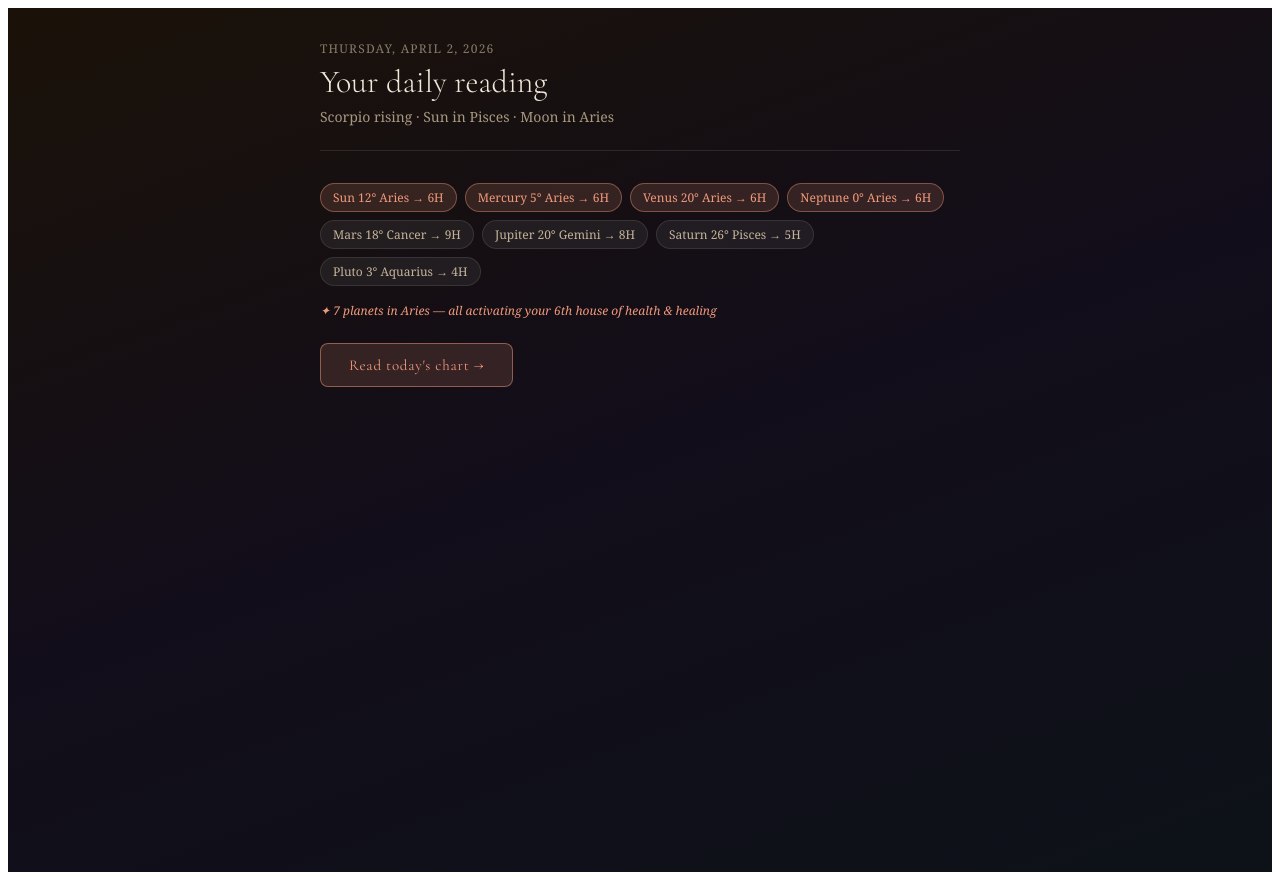
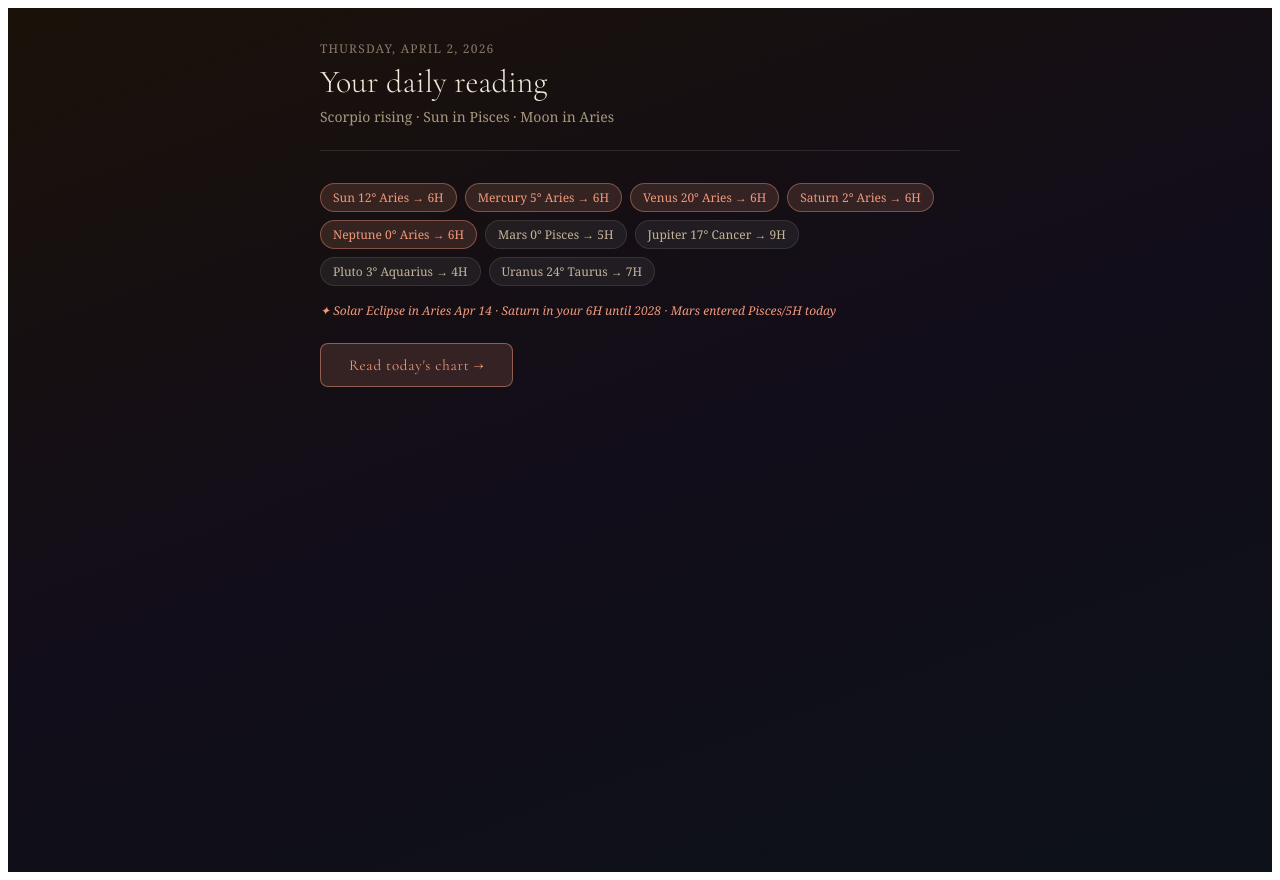
Before and after one commit to jocelynPorcaro444/Daily444, a Next.js app: page / in a window 1280 px wide. Built offline with nearby package versions, Linux system fonts and the light colour scheme.

Commit message:
Update App.jsx

```diff
--- a/components/App.jsx
+++ b/components/App.jsx
@@ -4,14 +4,15 @@ const MONTHS = ["January","February","March","April","May","June","July","August
 const DAYS = ["Sunday","Monday","Tuesday","Wednesday","Thursday","Friday","Saturday"];
 
 const TRANSITS = [
-  { planet: "Sun", degree: "12°", sign: "Aries", house: "6H" },
-  { planet: "Mercury", degree: "5°", sign: "Aries", house: "6H" },
-  { planet: "Venus", degree: "20°", sign: "Aries", house: "6H" },
-  { planet: "Neptune", degree: "0°", sign: "Aries", house: "6H" },
-  { planet: "Mars", degree: "18°", sign: "Cancer", house: "9H" },
-  { planet: "Jupiter", degree: "20°", sign: "Gemini", house: "8H" },
-  { planet: "Saturn", degree: "26°", sign: "Pisces", house: "5H" },
-  { planet: "Pluto", degree: "3°", sign: "Aquarius", house: "4H" },
+  { planet: "Sun", degree: "12°", sign: "Aries", house: "6H", note: "health & routine" },
+  { planet: "Mercury", degree: "5°", sign: "Aries", house: "6H", note: "health & routine" },
+  { planet: "Venus", degree: "20°", sign: "Aries", house: "6H", note: "leaves 6H Apr 19" },
+  { planet: "Saturn", degree: "2°", sign: "Aries", house: "6H", note: "here until 2028!" },
+  { planet: "Neptune", degree: "0°", sign: "Aries", house: "6H", note: "165yr cycle!" },
+  { planet: "Mars", degree: "0°", sign: "Pisces", house: "5H", note: "just entered today!" },
+  { planet: "Jupiter", degree: "17°", sign: "Cancer", house: "9H", note: "beliefs & wisdom" },
+  { planet: "Pluto", degree: "3°", sign: "Aquarius", house: "4H", note: "home & roots" },
+  { planet: "Uranus", degree: "24°", sign: "Taurus", house: "7H", note: "partnerships" },
 ];
 
 function buildPrompt(dateStr) {
@@ -23,10 +24,14 @@ Natal: Sun 19 Pisces 5H, Moon 1 Aries 6H, Mercury 29 Capricorn 3H, Venus 0 Aries
 About Jocelyn: healthcare professional with integrative/functional medicine background, recently finished a 72-hour water fast, on a 60-day gut reset protocol, practices hot yoga, grows lion's mane mushrooms, crochets, gluten-free since 2026, lives in Fort Collins CO, two daughters, partner Steve.
 
 CURRENT TRANSITS ${dateStr}:
-7 planets in Aries all transiting her 6th house of health, body, daily routine and service. Extraordinary activation.
-Neptune just entered Aries 0° first time in 165 years — spiritual renewal to her 6th house.
-Jupiter 20 Gemini her 8H, Saturn 26 Pisces her 5H, Pluto 3 Aquarius her 4H, Mars 18 Cancer her 9H.
-
+CRITICAL: Solar Eclipse in Aries on April 14 — directly hitting her 6H. Huge new beginning in health and body being seeded RIGHT NOW.
+Saturn 2 Aries → her 6H (long-term structure, here until 2028!)
+Neptune 0 Aries → her 6H (spiritual renewal, first time in 165 years)
+Venus 20 Aries → her 6H (moving to Taurus/7H on April 19)
+Mars just entered Pisces 0 → her 5H TODAY (creativity, joy, daughters)
+Jupiter 17 Cancer → her 9H (expansion of beliefs and wisdom)
+Pluto 3 Aquarius → her 4H (transformation of home and roots)
+Uranus 24 Taurus → her 7H (unexpected shifts in partnerships)
 Make the reading warm, specific, personal. Reference her actual life context naturally. Speak directly to her.
 
 Respond ONLY with valid JSON, no markdown, no backticks:
@@ -100,7 +105,7 @@ export default function App() {
         </div>
 
         <div style={{ fontSize:12, color:"#F0997B", marginBottom:"1.5rem", fontStyle:"italic" }}>
-          ✦ 7 planets in Aries — all activating your 6th house of health &amp; healing
+✦ Solar Eclipse in Aries Apr 14 · Saturn in your 6H until 2028 · Mars entered Pisces/5H today
         </div>
 
         {!reading && !loading && (
```
